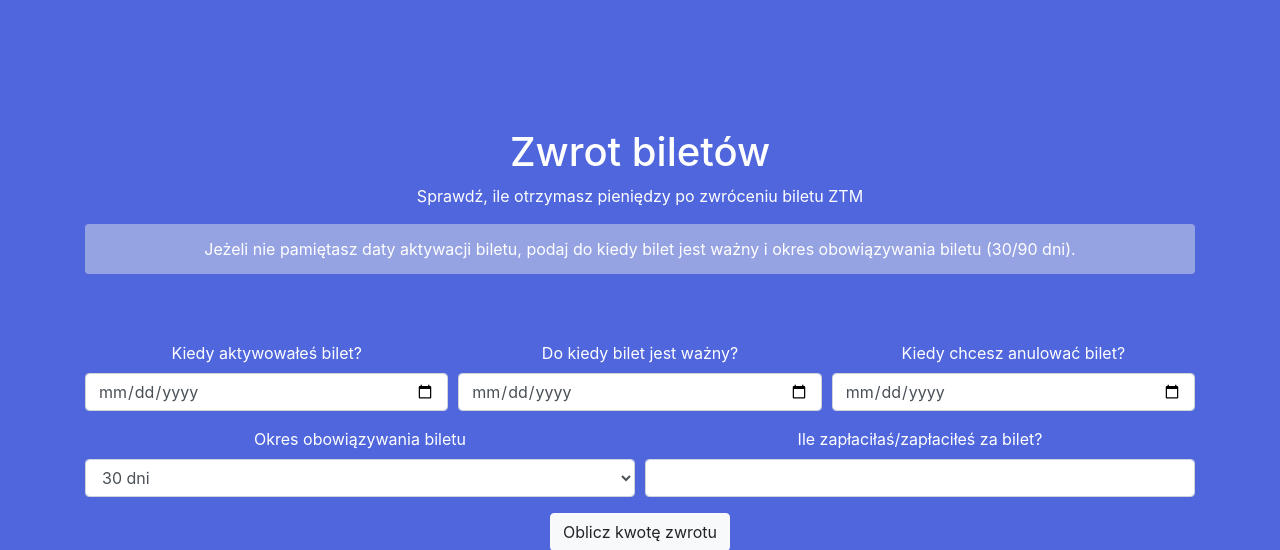
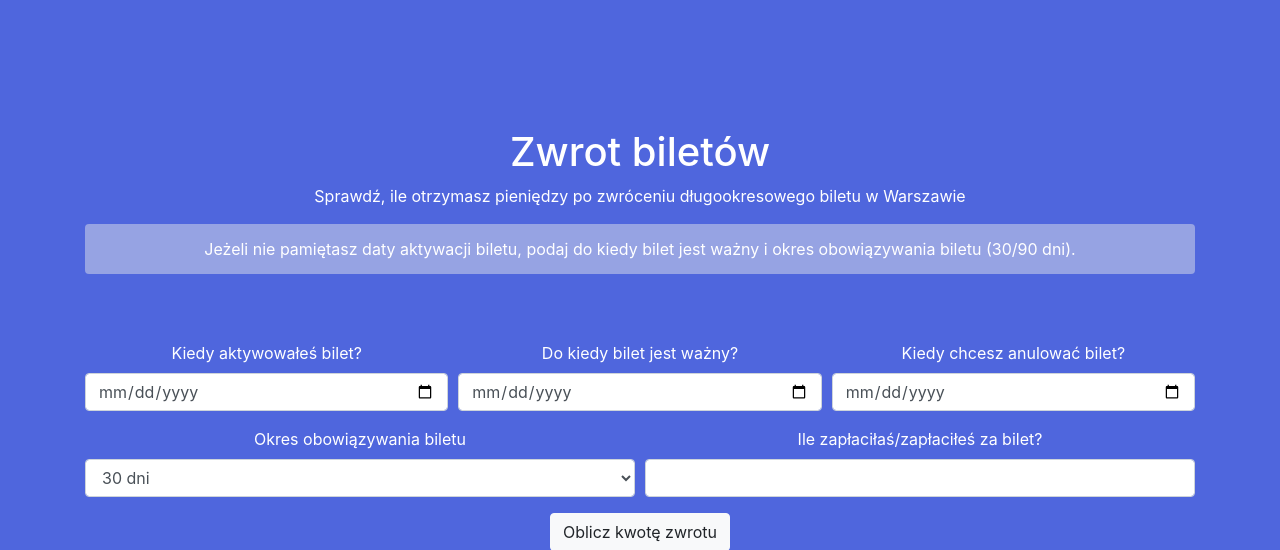
Before and after one commit to efefre/tickets_web, a Django app: page / in a window 1280 px wide. Shown: the top 550 px of the page. Run offline with Django 3.2, Linux system fonts and the light colour scheme; some libraries are stand-ins or nearby versions.

Commit message:
Update description on home page

```diff
--- a/ticketWeb_root/templates/tickets/index.html
+++ b/ticketWeb_root/templates/tickets/index.html
@@ -2,7 +2,7 @@
 {% block content %}
 <div class="container main-content">
     <h1>Zwrot biletów</h1>
-    <p>Sprawdź, ile otrzymasz pieniędzy po zwróceniu biletu ZTM</p>
+    <p>Sprawdź, ile otrzymasz pieniędzy po zwróceniu długookresowego biletu w Warszawie</p>
 
 
     {% if form.non_field_errors %}
```
